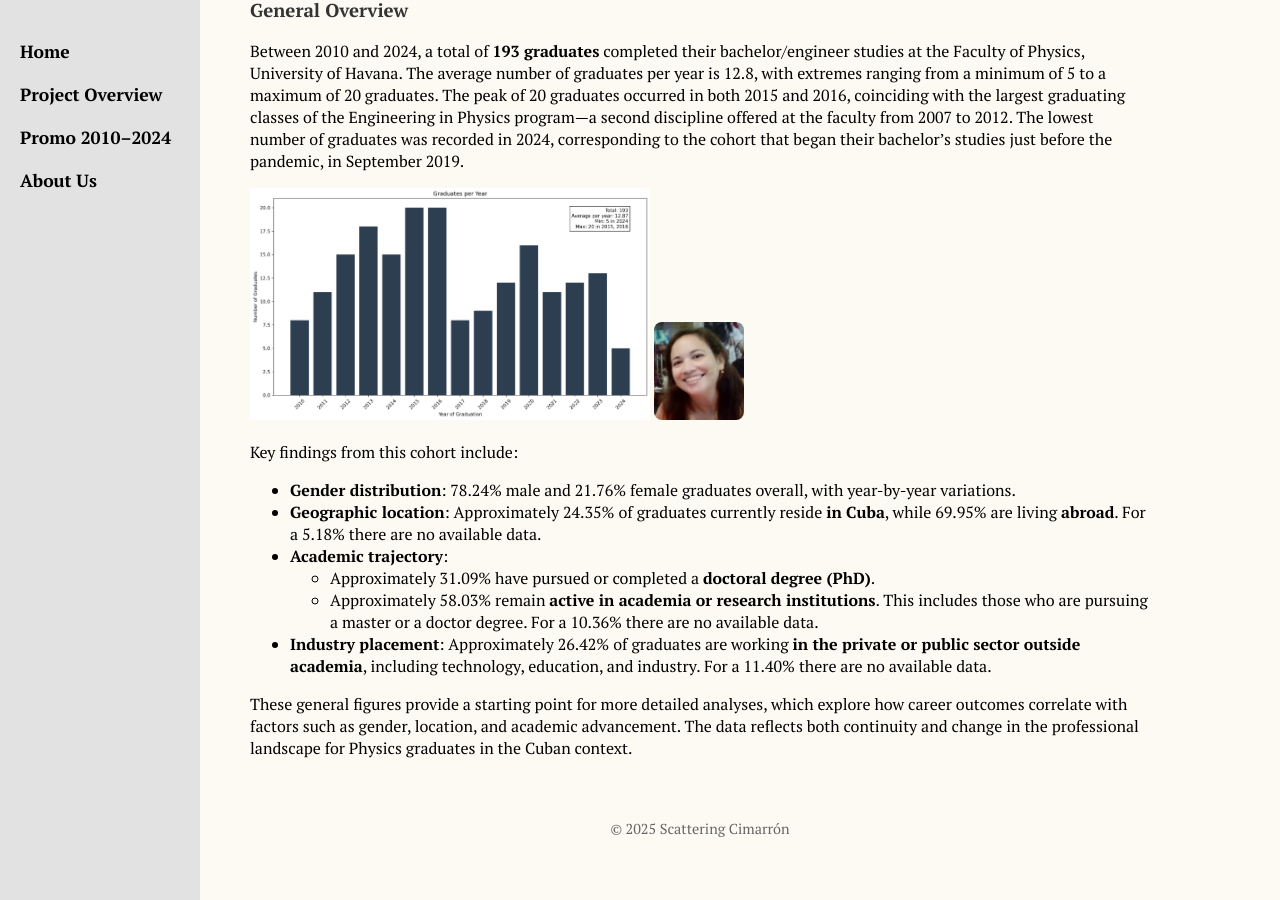
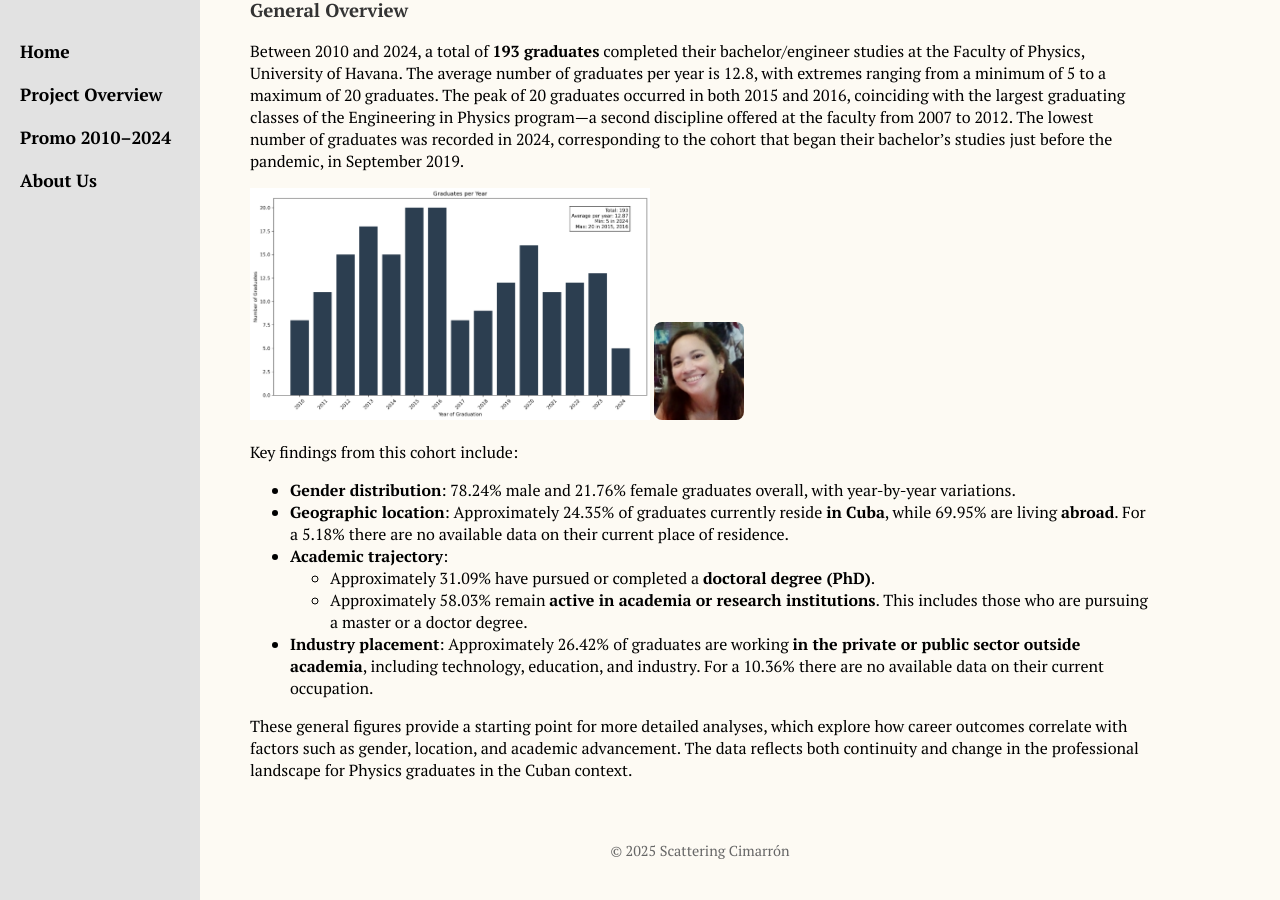
Before and after one commit to Gretica/Tracking_Cuban_Physicists, a Jekyll site: the page built from Promo_2010_2024.md, in a window 1280 px wide and 900 px high, scrolled down 569 px. Built offline with Jekyll 4.4.1, drawn with Linux system fonts in a browser that asks for light colours.

Commit message:
Update Promo_2010_2024.md

```diff
--- a/Promo_2010_2024.md
+++ b/Promo_2010_2024.md
@@ -21,16 +21,16 @@ These breakdowns aim to highlight patterns in career paths, geographic mobility,
 
 Between 2010 and 2024, a total of **193 graduates** completed their bachelor/engineer studies at the Faculty of Physics, University of Havana. The average number of graduates per year is 12.8, with extremes ranging from a minimum of 5 to a maximum of 20 graduates. The peak of 20 graduates occurred in both 2015 and 2016, coinciding with the largest graduating classes of the Engineering in Physics program—a second discipline offered at the faculty from 2007 to 2012. The lowest number of graduates was recorded in 2024, corresponding to the cohort that began their bachelor's studies just before the pandemic, in September 2019.
 
-<img src="/assets/images/Promo_2010_2024/graduates_per_year.png" alt="Figure 1 – Graduates by Year" style="width: 50%; max-width: 400px;" />
+<img src="{{ site.baseurl }}/assets/images/Promo_2010_2024/graduates_per_year.png" alt="Figure 1 – Graduates by Year" style="width: 50%; max-width: 400px;" />
  <img src="{{ site.baseurl }}/assets/images/IMG_20200112_212532.jpg" alt="Author 1" style="width: 10%; border-radius: 8px;" />
 
 Key findings from this cohort include:
 
 - **Gender distribution**: 78.24% male and 21.76% female graduates overall, with year-by-year variations.
-- **Geographic location**: Approximately 24.35% of graduates currently reside **in Cuba**, while 69.95% are living **abroad**. For a 5.18% there are no available data.
+- **Geographic location**: Approximately 24.35% of graduates currently reside **in Cuba**, while 69.95% are living **abroad**. For a 5.18% there are no available data on their current place of residence.
 - **Academic trajectory**:
   - Approximately 31.09% have pursued or completed a **doctoral degree (PhD)**.
-  - Approximately 58.03% remain **active in academia or research institutions**. This includes those who are pursuing a master or a doctor degree. For a 10.36% there are no available data.
-- **Industry placement**: Approximately 26.42% of graduates are working **in the private or public sector outside academia**, including technology, education, and industry. For a 11.40% there are no available data.
+  - Approximately 58.03% remain **active in academia or research institutions**. This includes those who are pursuing a master or a doctor degree.
+- **Industry placement**: Approximately 26.42% of graduates are working **in the private or public sector outside academia**, including technology, education, and industry. For a 10.36% there are no available data on their current occupation.
 
 These general figures provide a starting point for more detailed analyses, which explore how career outcomes correlate with factors such as gender, location, and academic advancement. The data reflects both continuity and change in the professional landscape for Physics graduates in the Cuban context.
```
